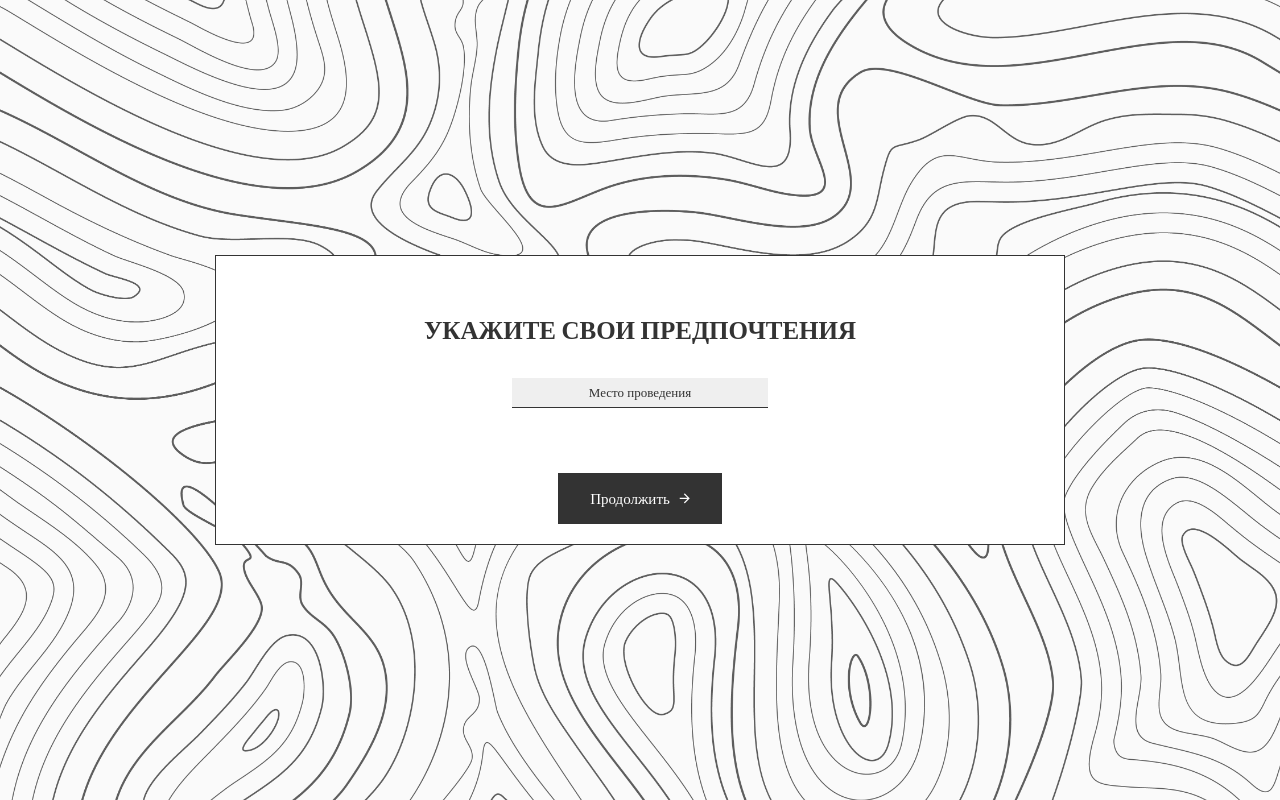
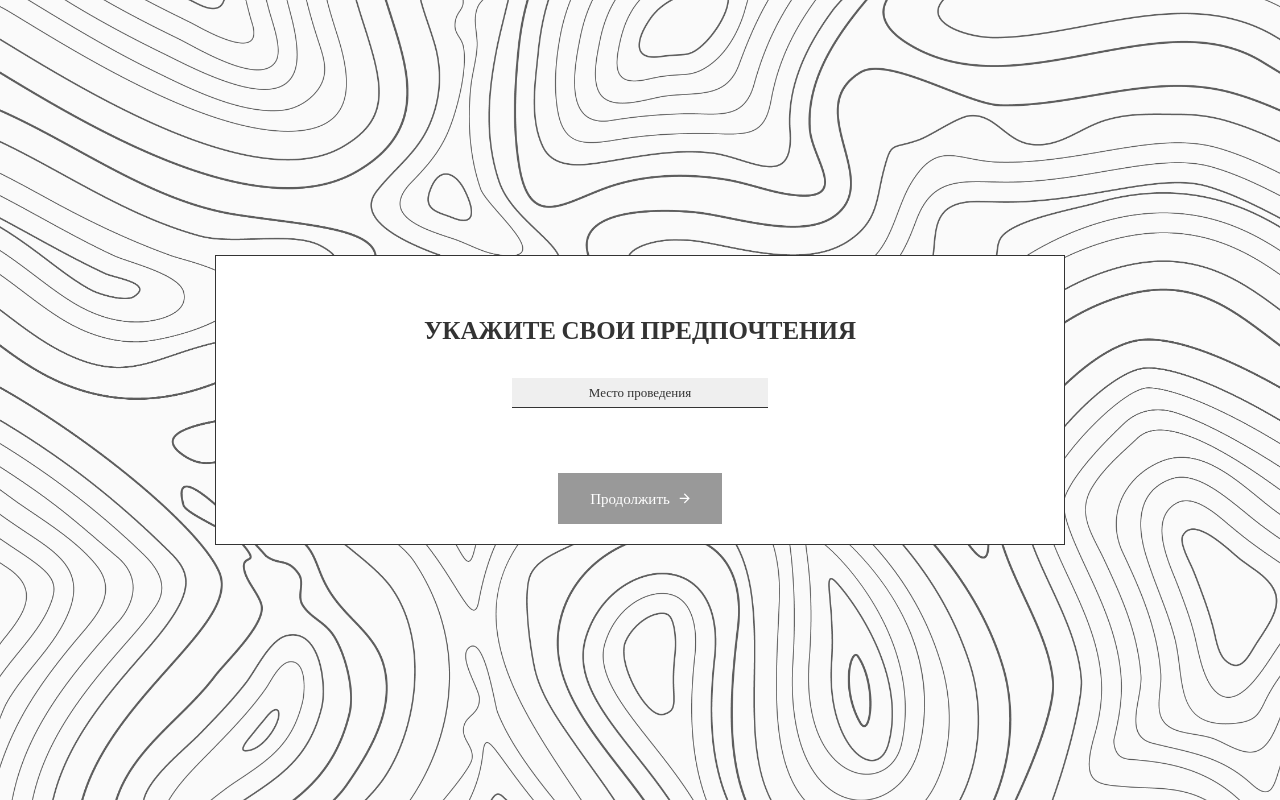
Before and after one commit to AsQqqq/culturo, a Flask app: template templates/testing.html in a window 1280 px wide. Run offline with Flask 3, Linux system fonts and the light colour scheme; the template is opened without the code that fills it, so the values that code supplies are empty.

Commit message:
Последний багфикс testing.html

```diff
--- a/static/script/preferencesPage.js
+++ b/static/script/preferencesPage.js
@@ -3,9 +3,11 @@ let buttonContinue = document.getElementById("continueButton");
 
 function checkConditions () {
     let selectElement = document.getElementById("placeSelect");
-    buttonContinue.disabled = false;
-    buttonContinue.style.backgroundColor = "#333333";
-    buttonContinue.style.cursor = "pointer";
+    if (selectElement.value !== "Место проведения") {
+        buttonContinue.disabled = false;
+        buttonContinue.style.backgroundColor = "#333333";
+        buttonContinue.style.cursor = "pointer";
+    }
 }
 
 const disableButton = () => {
--- a/templates/testing.html
+++ b/templates/testing.html
@@ -4,10 +4,10 @@
         <meta charset="utf-8">
         <title>Культуро</title>
         <meta name="viewport" content="width=device-width, initial-scale=1.0">
-        <!-- <link rel="stylesheet" href="{{ url_for('static', filename='/fonts/material-design-iconic-font/css/material-design-iconic-font.min.css') }}">
-		<link rel="stylesheet" href="{{ url_for('static', filename='css/style.css') }}"> -->
-        <link rel="stylesheet" href="/static/fonts/material-design-iconic-font/css/material-design-iconic-font.min.css">
-        <link rel="stylesheet" href="/static/css/style.css">
+        <link rel="stylesheet" href="{{ url_for('static', filename='/fonts/material-design-iconic-font/css/material-design-iconic-font.min.css') }}">
+		<link rel="stylesheet" href="{{ url_for('static', filename='css/style.css') }}">
+        <!-- <link rel="stylesheet" href="/static/fonts/material-design-iconic-font/css/material-design-iconic-font.min.css">
+        <link rel="stylesheet" href="/static/css/style.css"> -->
         <script src="/static/script/closeMessage.js"></script>
 	</head>
 	<body>
@@ -25,14 +25,14 @@
                 <form id="selectPlaceForm" action="/process_form" method="post">
                     <h3>Укажите свои предпочтения</h3>
                     <div class="form-wrapper">
-                        <select class="form-control selectPlace" name="selected_location" onchange="checkConditions()">
+                        <select id="placeSelect" class="form-control selectPlace" name="selected_location" onchange="checkConditions()">
                             <option value="" disabled selected>Место проведения</option>
                             {% for item in items %}
                                 <option value="{{ item[0] }}">{{ item[0] }}</option>
                             {% endfor %}
                         </select>
                     </div>
-                    <button>Продолжить
+                    <button id="continueButton">Продолжить
 						<i class="zmdi zmdi-arrow-right"></i>
 					</button>
                 </form>
```
